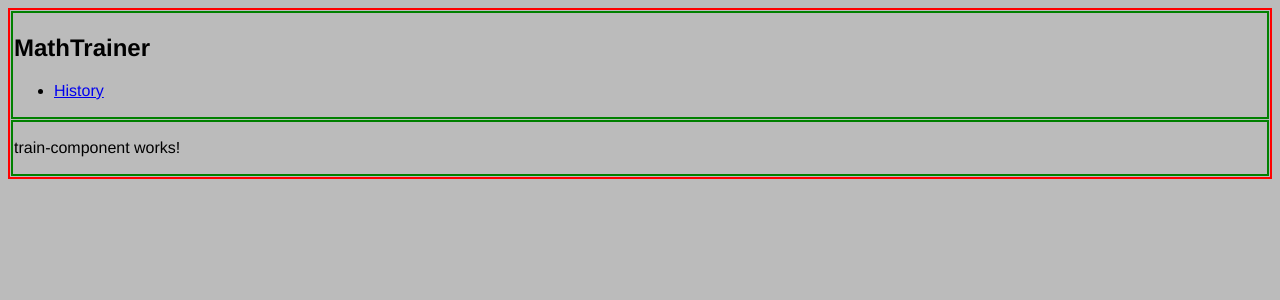
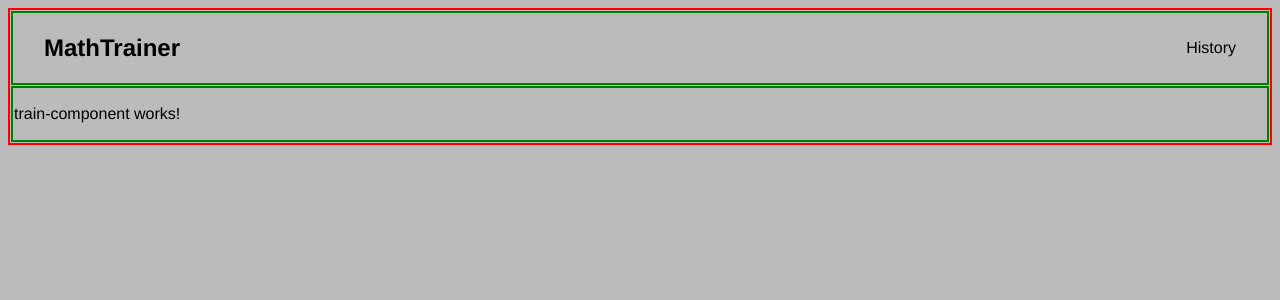
Before and after one commit to tnglf1337/ng-mathtrainer, an Angular app: page / in a window 1280 px wide. Shown: the top 300 px of the page. Built offline with nearby package versions, Linux system fonts and the light colour scheme.

Commit message:
update styling

```diff
--- a/src/app/app.css
+++ b/src/app/app.css
@@ -0,0 +1,22 @@
+ul {
+  list-style: none;
+  padding: 0;
+  margin: 0;
+}
+
+#navigation {
+  display: flex;
+  justify-content: space-between;
+  align-items: center;
+  padding-left: 30px;
+  padding-right: 30px;
+}
+
+a {
+  color: black;
+  text-decoration: none;
+}
+
+a:hover {
+  text-decoration: underline;
+}
--- a/src/app/app.html
+++ b/src/app/app.html
@@ -1,5 +1,5 @@
 <header class="border-g">
-  <nav>
+  <nav id="navigation">
     <h1>MathTrainer</h1>
     <ul>
       <li>
```
